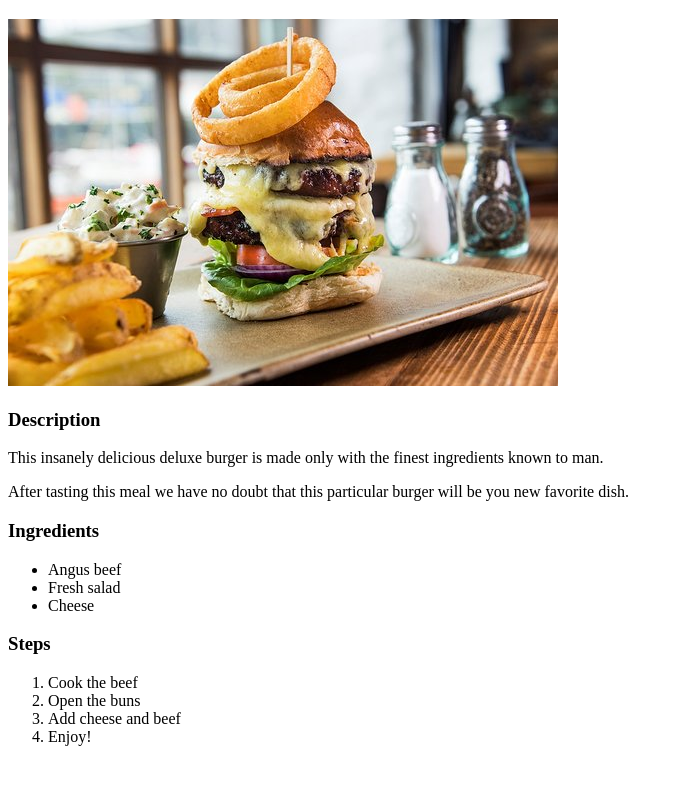
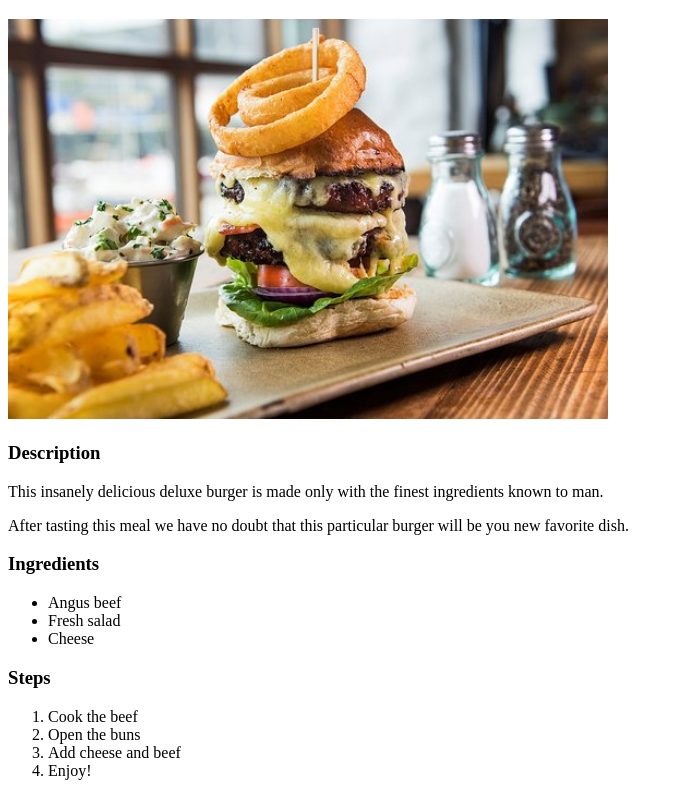
Before and after one commit to rAlprazolam/odin-recipes, a plain HTML site: page recipes/burger.html in a window 1280 px wide. Shown: the part 61-857 px from the top of the page, without its empty margins (0-683 px from the left). Before the commit the page ends 823 px from the top, so only its background shows below. Drawn offline with Linux system fonts and the light colour scheme.

Commit message:
Update width of spaghetti and burger picture

```diff
--- a/recipes/burger.html
+++ b/recipes/burger.html
@@ -7,7 +7,7 @@
 
 <body>
     <h1>Burger</h1>
-    <img src="../images/our-delux-burger.jpg" alt="A deluxe Burger">
+    <img src="../images/our-delux-burger.jpg" alt="A deluxe Burger" width="600px">
 
     <h3>Description</h3>
     <p>This insanely delicious deluxe burger is made only with the finest ingredients known to man.</p>
```
Also changed, not shown: recipes/spaghetti.html (+1 -1 lines).
